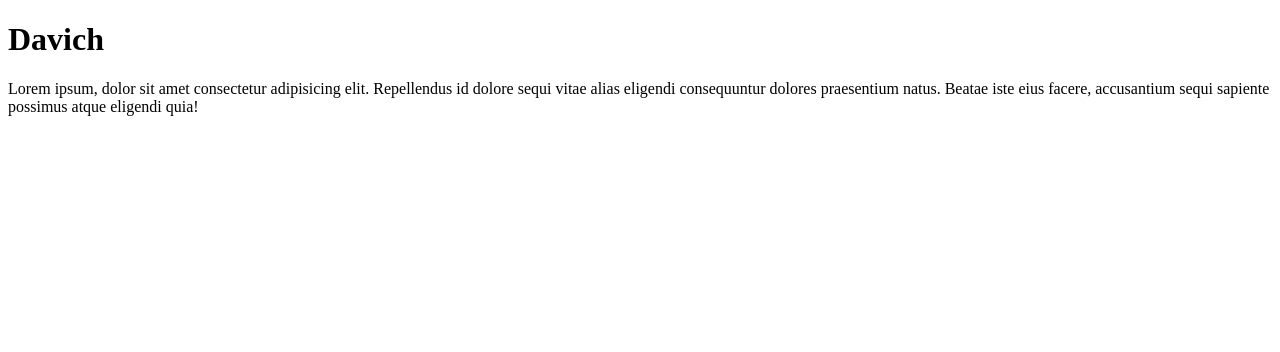
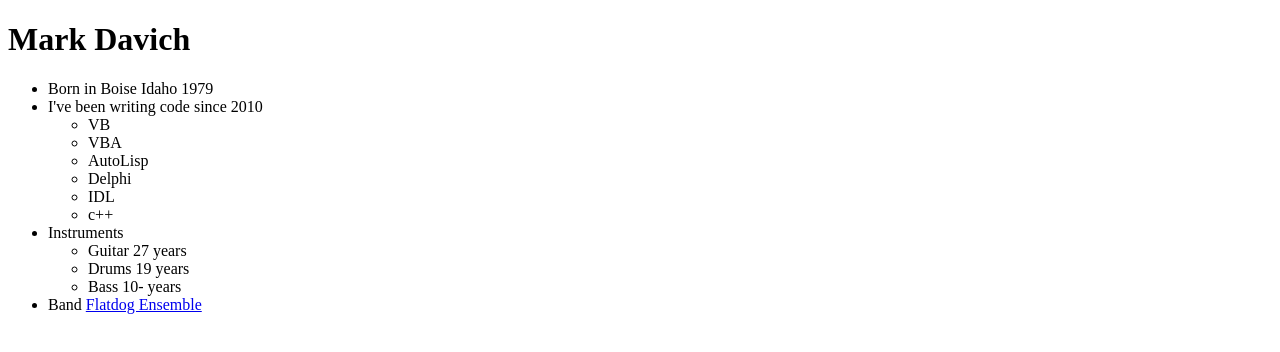
Before and after one commit to markdavich/codeworks-journals, a plain HTML site: page index.html in a window 1280 px wide. Drawn offline with Linux system fonts and the light colour scheme.

Commit message:
Added basic information about myself

```diff
--- a/index.html
+++ b/index.html
@@ -5,14 +5,34 @@
   <meta charset="UTF-8">
   <meta name="viewport" content="width=device-width, initial-scale=1.0">
   <meta http-equiv="X-UA-Compatible" content="ie=edge">
-  <title>Marks Ds CodeWorks Journals</title>
+  <title>Marks Davich's CodeWorks Journal</title>
 </head>
 
 <body>
-  <h1>Davich</h1>
-  <p>Lorem ipsum, dolor sit amet consectetur adipisicing elit. Repellendus id dolore sequi vitae alias eligendi
-    consequuntur dolores praesentium natus. Beatae iste eius facere, accusantium sequi sapiente possimus atque eligendi
-    quia!</p>
+  <h1>Mark Davich</h1>
+  <ul>
+    <li>Born in Boise Idaho 1979</li>
+    <li>
+      I've been writing code since 2010
+      <ul>
+        <li>VB</li>
+        <li>VBA</li>
+        <li>AutoLisp</li>
+        <li>Delphi</li>
+        <li>IDL</li>
+        <li>c++</li>
+      </ul>
+    </li>
+    <li>
+      Instruments
+      <ul>
+        <li>Guitar 27 years</li>
+        <li>Drums 19 years</li>
+        <li>Bass 10- years</li>
+      </ul>
+    </li>
+    <li>Band <a href="https://flatdogensemble.bandcamp.com/releases" target="_blank"> Flatdog Ensemble</a></li>
+  </ul>
 </body>
 
 </html>
```
